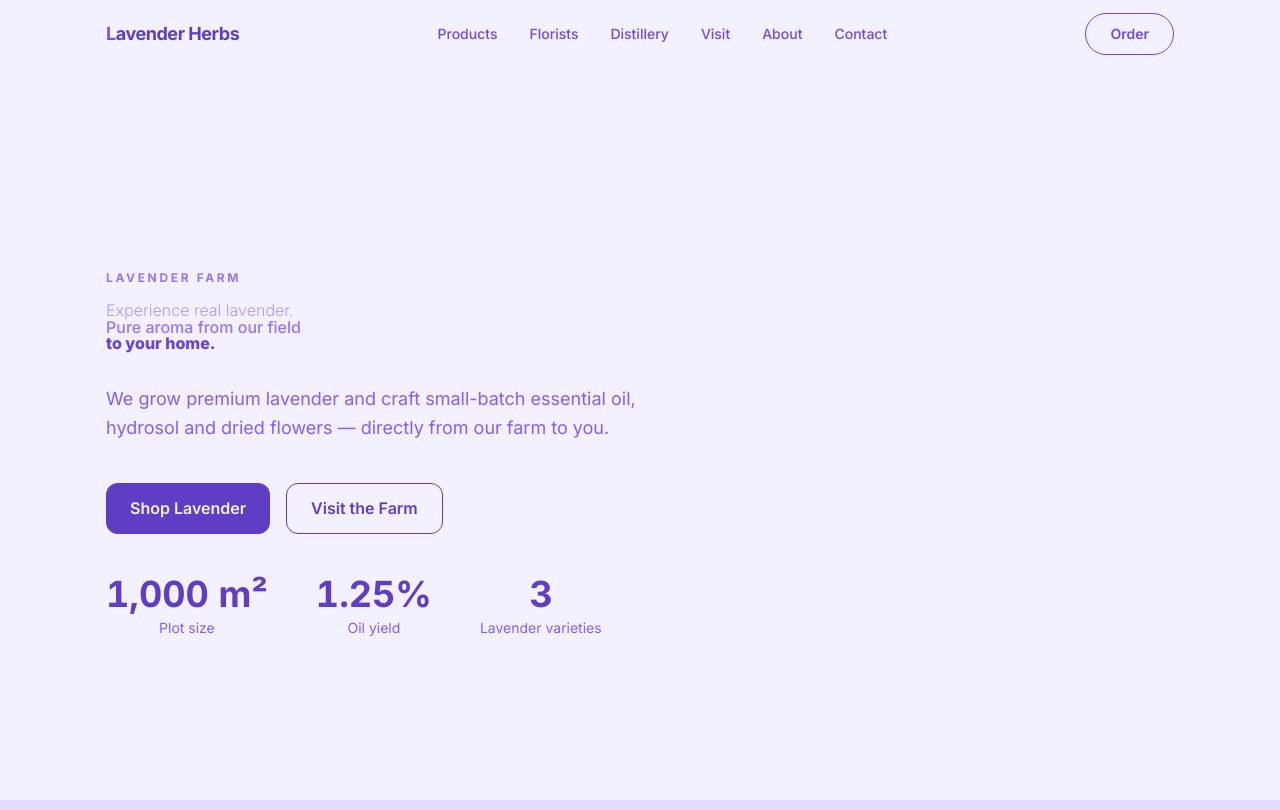
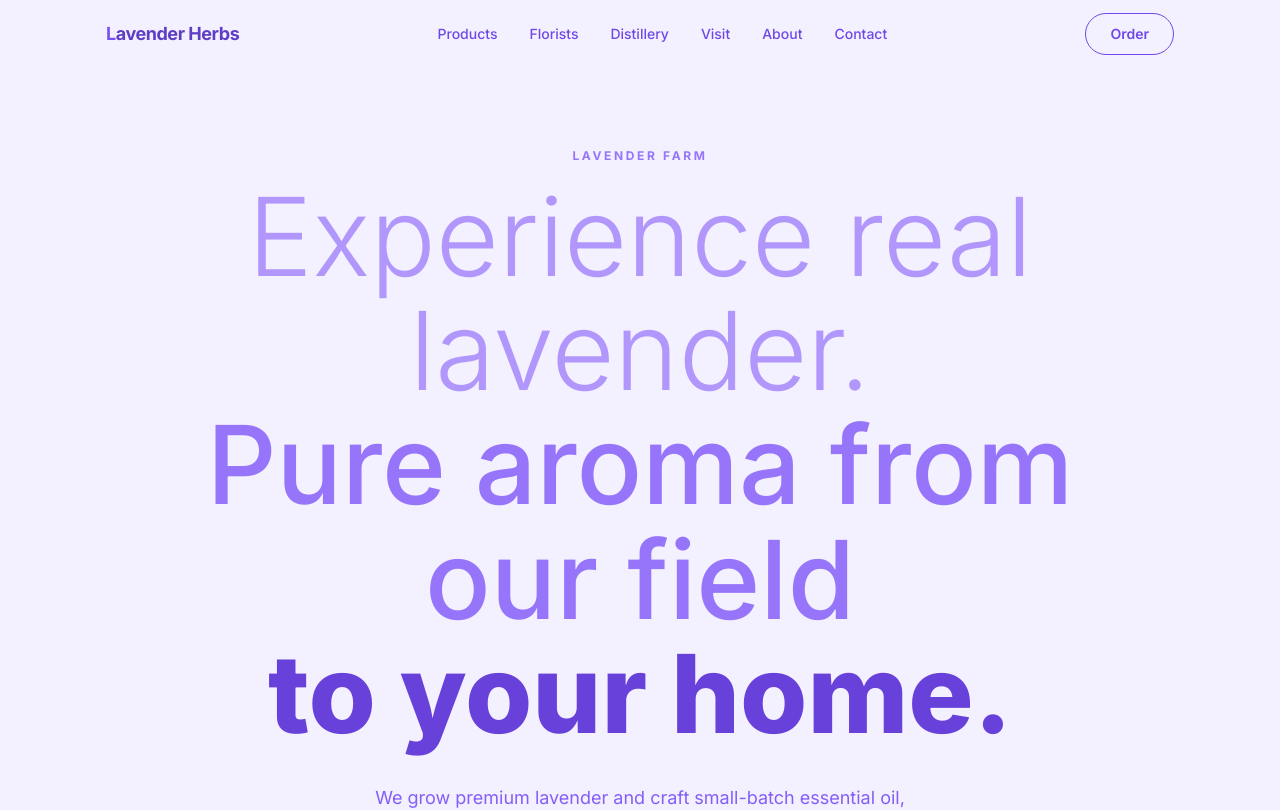
Before and after one commit to Kotkoa/lavender-herbs, a Next.js app in the folder website/: page / in a window 1280 px wide. Shown: the top 810 px of the page. Built offline with nearby package versions, Linux system fonts and the light colour scheme.

Commit message:
refactor: update font sizes and improve layout in HeroSection component

```diff
--- a/website/app/globals.css
+++ b/website/app/globals.css
@@ -22,11 +22,6 @@
 
   --spacing-nav: var(--nav-h);
 
-  --font-size-hero: clamp(3.2rem, 8.5vw, 7.5rem);
-  --font-size-section: clamp(2rem, 4vw, 3rem);
-  --font-size-section-sm: clamp(1.75rem, 3.5vw, 2.5rem);
-  --font-size-cta: clamp(2.4rem, 5.5vw, 4.5rem);
-  --font-size-data: clamp(1.5rem, 3vw, 2rem);
 }
 
 @utility container-mx {
@@ -47,6 +42,26 @@
   background: rgba(243, 240, 255, 0.08);
   border: 1px solid rgba(177, 151, 252, 0.25);
   color: var(--tone-50);
+}
+
+@utility text-hero {
+  font-size: clamp(3.2rem, 8.5vw, 7.5rem);
+}
+
+@utility text-section {
+  font-size: clamp(2rem, 4vw, 3rem);
+}
+
+@utility text-section-sm {
+  font-size: clamp(1.75rem, 3.5vw, 2.5rem);
+}
+
+@utility text-cta {
+  font-size: clamp(2.4rem, 5.5vw, 4.5rem);
+}
+
+@utility text-data {
+  font-size: clamp(1.5rem, 3vw, 2rem);
 }
 
 @utility data-card-dark {
--- a/website/components/landing/HeroSection.tsx
+++ b/website/components/landing/HeroSection.tsx
@@ -35,7 +35,7 @@ function StatCounter({ value, suffix, label, start, decimals }: { value: number;
         {formatted}
         {suffix}
       </div>
-      <div className="text-sm mt-1 text-muted-light">
+      <div className="text-[10px] mt-2 uppercase tracking-[0.15em] text-muted-light">
         {label}
       </div>
     </div>
@@ -57,7 +57,7 @@ export default function HeroSection() {
 
   return (
     <section className="bg-tone-50 pt-[calc(var(--nav-h)+80px)] pb-0 min-h-screen flex flex-col">
-      <div className="container-mx w-full flex-1 flex flex-col justify-center">
+      <div className="container-mx w-full flex-1 flex flex-col items-center justify-center text-center">
         <div className="mb-4 text-xs font-bold uppercase tracking-[0.22em] text-tone-400 animate-fade-up-d1">
           Lavender Farm
         </div>
@@ -79,7 +79,7 @@ export default function HeroSection() {
           and dried flowers — directly from our farm to you.
         </p>
 
-        <div className="flex flex-wrap gap-4 mb-10 animate-fade-up-d13">
+        <div className="flex flex-wrap justify-center gap-4 mb-10 animate-fade-up-d13">
           <Button variant="solid" href="/products">
             Shop Lavender
           </Button>
@@ -90,14 +90,13 @@ export default function HeroSection() {
 
         <div
           ref={statsRef}
-          className="flex flex-wrap gap-12 pb-10 animate-fade-up-d14"
+          className="flex flex-wrap justify-center gap-12 pb-10 animate-fade-up-d14"
         >
           {stats.map((s) => (
             <StatCounter key={s.label} {...s} start={countersStarted} />
           ))}
         </div>
       </div>
-
     </section>
   );
 }
```
